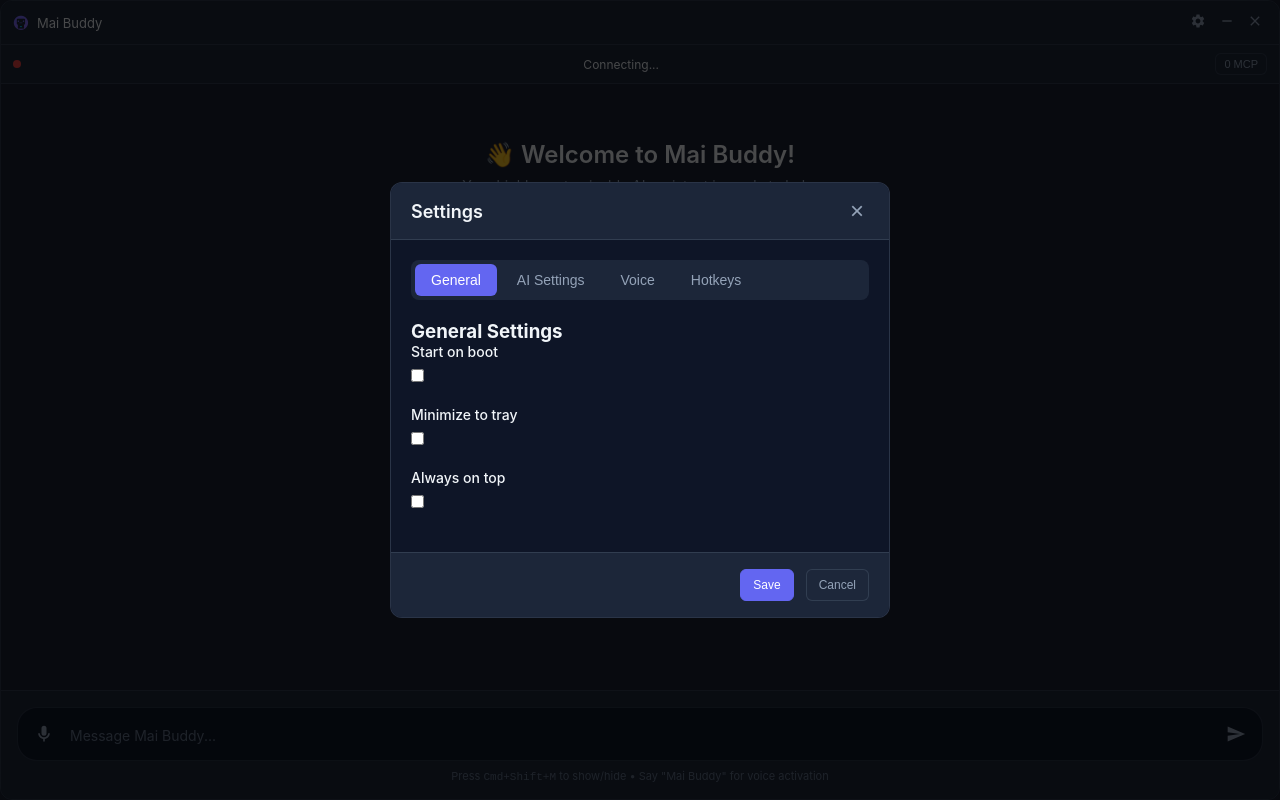
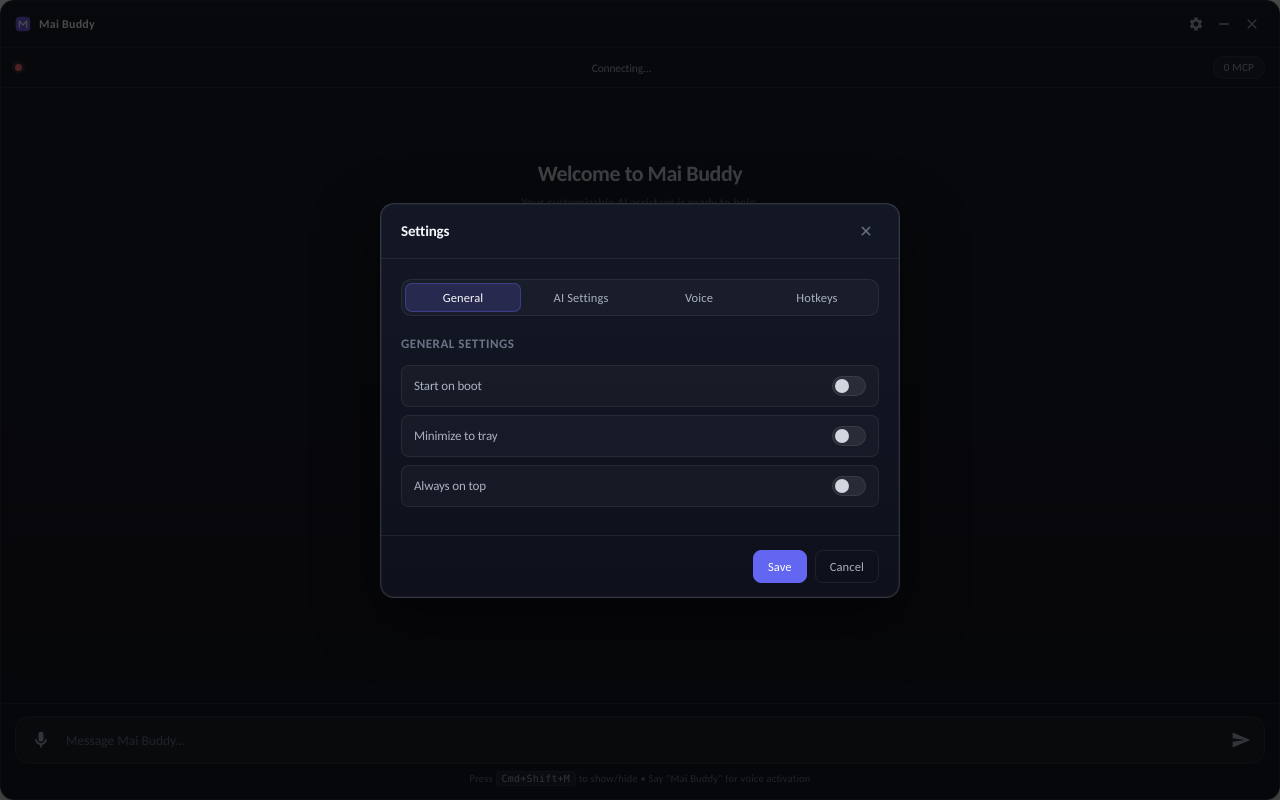
Before and after one commit to djleamen/mai-buddy, a website: page src/renderer/index.html in a window 1280 px wide. Both pictures are taken after a click on the button 1198 px from the left and 22 px from the top of the page. Drawn offline with nearby package versions, Linux system fonts and the light colour scheme.

Commit message:
Polish renderer UI, swap to Carlito font, fix title-bar icon
- Overhaul styles.css with refined tokens, gradients, spacing, and modal/tab polish
- Remove welcome emoji from renderer.js
- Replace broken <img> app icon with inline SVG monogram (WKWebView blocks file:// outside HTML dir)
- Switch body font to Carlito (Calibri-metric Google Font) with Calibri/Lato/system fallbacks

```diff
--- a/src/renderer/index.html
+++ b/src/renderer/index.html
@@ -4,13 +4,25 @@
     <meta charset="UTF-8">
     <meta name="viewport" content="width=device-width, initial-scale=1.0">
     <title>Mai Buddy</title>
+    <link rel="preconnect" href="https://fonts.googleapis.com">
+    <link rel="preconnect" href="https://fonts.gstatic.com" crossorigin>
+    <link rel="stylesheet" href="https://fonts.googleapis.com/css2?family=Carlito:wght@400;700&display=swap">
     <link rel="stylesheet" href="styles.css">
 </head>
 <body>
     <div id="app">
         <div class="title-bar" data-pywebview-drag-region>
             <div class="title-bar-left" data-pywebview-drag-region>
-                <img src="../../assets/icon.png" alt="Mai Buddy" class="app-icon" data-pywebview-drag-region>
+                <svg class="app-icon" width="16" height="16" viewBox="0 0 24 24" data-pywebview-drag-region aria-label="Mai Buddy" role="img">
+                    <defs>
+                        <linearGradient id="appIconGrad" x1="0" y1="0" x2="24" y2="24" gradientUnits="userSpaceOnUse">
+                            <stop offset="0%" stop-color="#6366f1"/>
+                            <stop offset="100%" stop-color="#8b5cf6"/>
+                        </linearGradient>
+                    </defs>
+                    <rect x="1" y="1" width="22" height="22" rx="6" fill="url(#appIconGrad)"/>
+                    <path d="M6.5 17V7.5L12 13.5L17.5 7.5V17" fill="none" stroke="#fff" stroke-width="2" stroke-linecap="round" stroke-linejoin="round"/>
+                </svg>
                 <span class="app-title" data-pywebview-drag-region>Mai Buddy</span>
             </div>
             <div class="title-bar-right">
--- a/src/renderer/renderer.js
+++ b/src/renderer/renderer.js
@@ -234,8 +234,8 @@
   showWelcomeMessage() {
     const welcomeHtml = `
       <div class="welcome-message">
-        <h2>👋 Welcome to Mai Buddy!</h2>
-        <p>Your highly customizable AI assistant is ready to help.</p>
+        <h2>Welcome to Mai Buddy</h2>
+        <p>Your customizable AI assistant is ready to help.</p>
         <div class="quick-actions">
           <button class="quick-action" onclick="renderer.insertQuickMessage('What can you help me with?')">What can you do?</button>
           <button class="quick-action" onclick="renderer.insertQuickMessage('Show me my MCP connections')">MCP Status</button>
--- a/src/renderer/styles.css
+++ b/src/renderer/styles.css
@@ -1,16 +1,23 @@
 :root {
   --primary-color: #6366f1;
+  --primary-hover: #818cf8;
   --secondary-color: #8b5cf6;
   --accent-color: #06b6d4;
-  --background-color: rgba(15, 23, 42, 0.95);
-  --surface-color: rgba(30, 41, 59, 0.9);
-  --text-primary: #f1f5f9;
-  --text-secondary: #94a3b8;
-  --text-muted: #64748b;
-  --border-color: rgba(71, 85, 105, 0.5);
-  --error-color: #ef4444;
-  --success-color: #10b981;
-  --warning-color: #f59e0b;
+  --background-color: rgba(11, 15, 25, 0.92);
+  --surface-color: rgba(24, 28, 42, 0.85);
+  --surface-elevated: rgba(36, 41, 58, 0.9);
+  --text-primary: #f5f6fa;
+  --text-secondary: #aab0c0;
+  --text-muted: #6b7385;
+  --border-color: rgba(255, 255, 255, 0.07);
+  --border-strong: rgba(255, 255, 255, 0.14);
+  --error-color: #f87171;
+  --success-color: #34d399;
+  --warning-color: #fbbf24;
+  --shadow-soft: 0 1px 0 rgba(255,255,255,0.04) inset, 0 8px 24px rgba(0,0,0,0.35);
+  --radius-sm: 6px;
+  --radius-md: 10px;
+  --radius-lg: 14px;
 }
 
 * {
@@ -19,18 +26,22 @@
   box-sizing: border-box;
 }
 
+[hidden] { display: none !important; }
+
 body {
-  font-family: -apple-system, BlinkMacSystemFont, 'Segoe UI', Roboto, sans-serif;
-  background: var(--background-color);
+  font-family: 'Carlito', 'Calibri', 'Lato', 'Segoe UI', -apple-system, BlinkMacSystemFont, sans-serif;
+  background: transparent;
   color: var(--text-primary);
   overflow: hidden;
+  -webkit-font-smoothing: antialiased;
+  -moz-osx-font-smoothing: grayscale;
+  letter-spacing: -0.01em;
   -webkit-user-select: none;
   user-select: none;
 }
 
 button, input, textarea, select {
-  -webkit-app-region: no-drag;
-  /* Fallback for non-webkit browsers */
+  font-family: inherit;
   pointer-events: auto;
 }
 
@@ -38,22 +49,23 @@
   height: 100vh;
   display: flex;
   flex-direction: column;
-  -webkit-backdrop-filter: blur(20px);
-  backdrop-filter: blur(20px);
+  background: linear-gradient(180deg, rgba(15, 19, 32, 0.96) 0%, rgba(11, 14, 24, 0.96) 100%);
+  -webkit-backdrop-filter: blur(24px) saturate(140%);
+  backdrop-filter: blur(24px) saturate(140%);
   border: 1px solid var(--border-color);
-  border-radius: 12px;
+  border-radius: 14px;
   overflow: hidden;
+  box-shadow: var(--shadow-soft);
 }
 .title-bar {
   display: flex;
   justify-content: space-between;
   align-items: center;
-  padding: 8px 12px;
-  background: var(--surface-color);
+  padding: 10px 14px;
+  background: transparent;
   border-bottom: 1px solid var(--border-color);
   -webkit-app-region: drag;
-  /* Fallback for non-webkit browsers */
-  cursor: move;
+  cursor: default;
 }
 
 .title-bar-left {
@@ -65,34 +77,42 @@
 .app-icon {
   width: 16px;
   height: 16px;
+  border-radius: 4px;
+  opacity: 0.95;
+  display: block;
+  flex-shrink: 0;
 }
 
 .app-title {
-  font-size: 13px;
+  font-size: 12px;
+  font-weight: 600;
+  letter-spacing: 0.02em;
+  color: var(--text-primary);
+}
+
 .title-bar-right {
   display: flex;
-  gap: 4px;
+  gap: 2px;
   -webkit-app-region: no-drag;
-  /* Fallback for non-webkit browsers */
   pointer-events: auto;
-}
-  display: flex;
-  gap: 4px;
-  -webkit-app-region: no-drag;
 }
 
 .title-bar-btn {
   background: none;
   border: none;
   color: var(--text-secondary);
-  padding: 4px;
-  border-radius: 4px;
+  width: 26px;
+  height: 26px;
+  border-radius: 6px;
   cursor: pointer;
-  transition: all 0.2s ease;
+  display: inline-flex;
+  align-items: center;
+  justify-content: center;
+  transition: background 0.15s ease, color 0.15s ease;
 }
 
 .title-bar-btn:hover {
-  background: rgba(255, 255, 255, 0.1);
+  background: rgba(255, 255, 255, 0.07);
   color: var(--text-primary);
 }
 
@@ -100,25 +120,29 @@
   display: flex;
   align-items: center;
   justify-content: space-between;
-  padding: 8px 12px;
-  background: var(--surface-color);
+  padding: 8px 14px;
+  background: transparent;
   border-bottom: 1px solid var(--border-color);
-  font-size: 12px;
+  font-size: 11.5px;
+  color: var(--text-secondary);
 }
 
 .status-indicator {
-  width: 8px;
-  height: 8px;
+  width: 7px;
+  height: 7px;
   border-radius: 50%;
-  margin-right: 6px;
+  margin-right: 8px;
+  box-shadow: 0 0 0 3px rgba(255, 255, 255, 0.04);
 }
 
 .status-indicator.online {
   background: var(--success-color);
+  box-shadow: 0 0 0 3px rgba(52, 211, 153, 0.15);
 }
 
 .status-indicator.offline {
   background: var(--error-color);
+  box-shadow: 0 0 0 3px rgba(248, 113, 113, 0.15);
 }
 
 .status-indicator.connecting {
@@ -132,14 +156,16 @@
 }
 
 .mcp-btn {
-  padding: 4px 8px;
+  padding: 4px 10px;
   font-size: 11px;
+  font-weight: 500;
+  letter-spacing: 0.02em;
   cursor: pointer;
-  background: var(--surface-color);
+  background: rgba(255, 255, 255, 0.04);
   border: 1px solid var(--border-color);
   color: var(--text-secondary);
-  border-radius: 6px;
-  transition: all 0.2s ease;
+  border-radius: 999px;
+  transition: background 0.15s ease, color 0.15s ease, border-color 0.15s ease;
 }
 .chat-container {
   flex: 1;
@@ -228,27 +254,28 @@
 }
 
 .message-content {
-  max-width: 80%;
-  padding: 12px 16px;
-  border-radius: 18px;
-  font-size: 14px;
-  line-height: 1.4;
+  max-width: 82%;
+  padding: 9px 13px;
+  border-radius: 14px;
+  font-size: 13.5px;
+  line-height: 1.5;
   word-wrap: break-word;
   -webkit-user-select: text;
-  user-select: text; /* Allow text selection */
-  cursor: text; /* Show text cursor */
+  user-select: text;
+  cursor: text;
 }
 
 .message.user .message-content {
-  background: var(--primary-color);
+  background: linear-gradient(135deg, var(--primary-color), var(--secondary-color));
   color: white;
-  border-bottom-right-radius: 6px;
+  border-bottom-right-radius: 4px;
+  box-shadow: 0 2px 8px rgba(99, 102, 241, 0.25);
 }
 
 .message.assistant .message-content {
   background: var(--surface-color);
   color: var(--text-primary);
-  border-bottom-left-radius: 6px;
+  border-bottom-left-radius: 4px;
   border: 1px solid var(--border-color);
 }
 
@@ -404,38 +431,46 @@
 
 /* Input Container */
 .input-container {
-  padding: 16px;
-  background: var(--surface-color);
+  padding: 12px 14px 14px;
+  background: transparent;
   border-top: 1px solid var(--border-color);
 }
 
 .input-wrapper {
   display: flex;
   align-items: flex-end;
-  gap: 8px;
-  background: var(--background-color);
+  gap: 4px;
+  background: rgba(255, 255, 255, 0.04);
   border: 1px solid var(--border-color);
-  border-radius: 20px;
-  padding: 8px;
+  border-radius: 14px;
+  padding: 6px 6px 6px 8px;
+  transition: border-color 0.15s ease, background 0.15s ease;
+}
+
+.input-wrapper:focus-within {
+  border-color: rgba(99, 102, 241, 0.5);
+  background: rgba(255, 255, 255, 0.06);
 }
 
 .voice-btn, .send-btn {
   background: none;
   border: none;
   color: var(--text-secondary);
-  padding: 8px;
-  border-radius: 50%;
+  padding: 7px;
+  border-radius: 8px;
   cursor: pointer;
-  transition: all 0.2s ease;
+  transition: background 0.15s ease, color 0.15s ease;
   display: flex;
   align-items: center;
   justify-content: center;
 }
 
 .voice-btn:hover, .send-btn:hover {
-  background: rgba(255, 255, 255, 0.1);
-  color: var(--primary-color);
+  background: rgba(255, 255, 255, 0.06);
+  color: var(--text-primary);
 }
+
+.send-btn:hover { color: var(--primary-color); }
 
 .voice-btn.active {
   background: var(--primary-color);
@@ -447,13 +482,14 @@
   background: none;
   border: none;
   color: var(--text-primary);
-  font-size: 14px;
+  font-size: 13.5px;
   resize: none;
   outline: none;
-  min-height: 20px;
+  min-height: 22px;
   max-height: 100px;
-  padding: 8px 0;
+  padding: 6px 4px;
   font-family: inherit;
+  line-height: 1.45;
 }
 
 #messageInput::placeholder {
@@ -462,9 +498,20 @@
 
 .input-hint {
   margin-top: 8px;
-  font-size: 11px;
+  font-size: 10.5px;
   color: var(--text-muted);
   text-align: center;
+  letter-spacing: 0.02em;
+}
+
+.input-hint kbd {
+  font-family: ui-monospace, SFMono-Regular, Menlo, monospace;
+  font-size: 10px;
+  padding: 1px 5px;
+  border-radius: 4px;
+  background: rgba(255, 255, 255, 0.06);
+  border: 1px solid var(--border-color);
+  color: var(--text-secondary);
 }
 .modal {
   position: fixed;
@@ -487,51 +534,56 @@
 }
 
 .modal-content {
-  background: var(--background-color);
-  border: 1px solid var(--border-color);
-  border-radius: 12px;
-  width: 500px;
+  background: linear-gradient(180deg, rgba(20, 24, 38, 0.98) 0%, rgba(14, 17, 28, 0.98) 100%);
+  border: 1px solid var(--border-strong);
+  border-radius: 14px;
+  width: 520px;
   max-width: 90vw;
   max-height: 90vh;
   overflow: hidden;
-  -webkit-backdrop-filter: blur(20px);
-  backdrop-filter: blur(20px);
+  -webkit-backdrop-filter: blur(24px);
+  backdrop-filter: blur(24px);
+  box-shadow: 0 20px 60px rgba(0,0,0,0.55), 0 0 0 1px rgba(255,255,255,0.04) inset;
 }
 
 .modal-content.large {
-  width: 700px;
+  width: 720px;
 }
 
 .modal-header {
   display: flex;
   justify-content: space-between;
   align-items: center;
-  padding: 16px 20px;
+  padding: 14px 20px;
   border-bottom: 1px solid var(--border-color);
-  background: var(--surface-color);
+  background: transparent;
 }
 
 .modal-header h2 {
-  font-size: 18px;
+  font-size: 15px;
   font-weight: 600;
+  letter-spacing: -0.01em;
   color: var(--text-primary);
 }
 
 .close-btn {
   background: none;
   border: none;
-  color: var(--text-secondary);
-  font-size: 24px;
+  color: var(--text-muted);
+  font-size: 22px;
   cursor: pointer;
   padding: 0;
-  width: 24px;
-  height: 24px;
+  width: 26px;
+  height: 26px;
+  border-radius: 6px;
   display: flex;
   align-items: center;
   justify-content: center;
+  transition: background 0.15s ease, color 0.15s ease;
 }
 
 .close-btn:hover {
+  background: rgba(255, 255, 255, 0.06);
   color: var(--text-primary);
 }
 
@@ -544,36 +596,46 @@
 .modal-footer {
   display: flex;
   justify-content: flex-end;
-  gap: 12px;
-  padding: 16px 20px;
+  gap: 8px;
+  padding: 14px 20px;
   border-top: 1px solid var(--border-color);
-  background: var(--surface-color);
+  background: transparent;
 }
 
 /* Settings */
 .settings-tabs {
   display: flex;
-  gap: 4px;
+  gap: 2px;
   margin-bottom: 20px;
-  background: var(--surface-color);
-  border-radius: 8px;
-  padding: 4px;
+  background: rgba(255, 255, 255, 0.03);
+  border: 1px solid var(--border-color);
+  border-radius: 10px;
+  padding: 3px;
 }
 
 .tab-btn {
+  flex: 1;
   background: none;
   border: none;
   color: var(--text-secondary);
-  padding: 8px 16px;
-  border-radius: 6px;
+  padding: 7px 10px;
+  border-radius: 7px;
   cursor: pointer;
-  font-size: 14px;
-  transition: all 0.2s ease;
+  font-size: 12.5px;
+  font-weight: 500;
+  letter-spacing: 0.01em;
+  white-space: nowrap;
+  transition: background 0.15s ease, color 0.15s ease;
+}
+
+.tab-btn:hover {
+  color: var(--text-primary);
 }
 
 .tab-btn.active {
-  background: var(--primary-color);
-  color: white;
+  background: rgba(99, 102, 241, 0.18);
+  color: var(--text-primary);
+  box-shadow: inset 0 0 0 1px rgba(99, 102, 241, 0.35);
 }
 
 .tab-content {
@@ -584,14 +646,23 @@
   display: block;
 }
 
+.tab-content h3 {
+  font-size: 13px;
+  font-weight: 600;
+  letter-spacing: 0.04em;
+  text-transform: uppercase;
+  color: var(--text-muted);
+  margin-bottom: 14px;
+}
+
 .setting-group {
-  margin-bottom: 20px;
+  margin-bottom: 14px;
 }
 
 .setting-group label {
   display: block;
   margin-bottom: 6px;
-  font-size: 14px;
+  font-size: 13px;
   font-weight: 500;
   color: var(--text-primary);
 }
@@ -600,20 +671,83 @@
 .setting-group select,
 .setting-group textarea {
   width: 100%;
-  background: var(--surface-color);
+  background: rgba(255, 255, 255, 0.03);
   border: 1px solid var(--border-color);
-  border-radius: 6px;
-  padding: 8px 12px;
+  border-radius: 8px;
+  padding: 9px 12px;
   color: var(--text-primary);
-  font-size: 14px;
+  font-size: 13px;
+  outline: none;
+  transition: border-color 0.15s ease, background 0.15s ease;
+}
+
+.setting-group input:focus,
+.setting-group select:focus,
+.setting-group textarea:focus {
+  border-color: rgba(99, 102, 241, 0.5);
+  background: rgba(255, 255, 255, 0.05);
+}
+
+/* Checkbox rows: inline layout with custom styled box */
+.setting-group:has(> input[type="checkbox"]) {
+  display: flex;
+  align-items: center;
+  justify-content: space-between;
+  padding: 10px 12px;
+  background: rgba(255, 255, 255, 0.03);
+  border: 1px solid var(--border-color);
+  border-radius: 8px;
+  margin-bottom: 8px;
+}
+
+.setting-group:has(> input[type="checkbox"]) label {
+  margin: 0;
+  font-weight: 400;
+  color: var(--text-secondary);
 }
 
 .setting-group input[type="checkbox"] {
-  width: auto;
+  -webkit-appearance: none;
+  appearance: none;
+  width: 34px;
+  height: 20px;
+  border-radius: 999px;
+  background: rgba(255, 255, 255, 0.08);
+  border: 1px solid var(--border-color);
+  position: relative;
+  cursor: pointer;
+  transition: background 0.18s ease, border-color 0.18s ease;
+  padding: 0;
+  flex: 0 0 auto;
+}
+
+.setting-group input[type="checkbox"]::after {
+  content: '';
+  position: absolute;
+  top: 2px;
+  left: 2px;
+  width: 14px;
+  height: 14px;
+  border-radius: 50%;
+  background: #d4d6df;
+  transition: transform 0.18s ease, background 0.18s ease;
+}
+
+.setting-group input[type="checkbox"]:checked {
+  background: var(--primary-color);
+  border-color: var(--primary-color);
+}
+
+.setting-group input[type="checkbox"]:checked::after {
+  transform: translateX(14px);
+  background: #fff;
 }
 
 .setting-group input[type="range"] {
   margin-right: 12px;
+  padding: 0;
+  background: transparent;
+  border: none;
 }
 
 .hotkey-input {
@@ -637,40 +771,46 @@
 
 /* Buttons */
 .btn {
-  background: var(--surface-color);
+  background: rgba(255, 255, 255, 0.04);
   color: var(--text-primary);
   border: 1px solid var(--border-color);
-  border-radius: 6px;
+  border-radius: 8px;
   cursor: pointer;
-  transition: all 0.2s ease;
-  padding: 8px 12px;
-  font-size: 12px;
+  transition: background 0.15s ease, border-color 0.15s ease, color 0.15s ease;
+  padding: 8px 14px;
+  font-size: 12.5px;
+  font-weight: 500;
+  letter-spacing: 0.01em;
   display: inline-flex;
   align-items: center;
-  gap: 4px;
+  gap: 6px;
   justify-content: center;
 }
 
-.btn.primary {
+.btn.primary,
+.btn.btn-primary {
   background: var(--primary-color);
   color: white;
   border-color: var(--primary-color);
 }
 
-.btn.secondary {
-  background: var(--surface-color);
+.btn.secondary,
+.btn.btn-secondary {
+  background: transparent;
   color: var(--text-secondary);
 }
 
 .btn:hover {
-  transform: translateY(-1px);
-  background: var(--primary-color);
-  border-color: var(--primary-color);
-  color: white;
+  background: rgba(255, 255, 255, 0.07);
+  border-color: var(--border-strong);
+  color: var(--text-primary);
 }
 
-.btn.primary:hover {
-  background: var(--secondary-color);
+.btn.primary:hover,
+.btn.btn-primary:hover {
+  background: var(--primary-hover);
+  border-color: var(--primary-hover);
+  color: white;
 }
 
 /* MCP Connections */
@@ -760,43 +900,51 @@
 /* Welcome Message */
 .welcome-message {
   text-align: center;
-  padding: 40px 20px;
+  padding: 56px 24px 32px;
   color: var(--text-secondary);
 }
 
 .welcome-message h2 {
-  font-size: 24px;
+  font-size: 22px;
   font-weight: 600;
+  letter-spacing: -0.02em;
   margin-bottom: 8px;
+  background: linear-gradient(135deg, #f5f6fa 0%, #aab0c0 100%);
+  -webkit-background-clip: text;
+  background-clip: text;
+  -webkit-text-fill-color: transparent;
   color: var(--text-primary);
 }
 
 .welcome-message p {
-  font-size: 14px;
-  margin-bottom: 20px;
+  font-size: 13px;
+  margin-bottom: 22px;
+  color: var(--text-muted);
 }
 
 .quick-actions {
   display: flex;
   flex-wrap: wrap;
-  gap: 8px;
+  gap: 6px;
   justify-content: center;
 }
 
 .quick-action {
-  background: var(--surface-color);
+  background: rgba(255, 255, 255, 0.04);
   border: 1px solid var(--border-color);
   color: var(--text-secondary);
-  padding: 8px 12px;
-  border-radius: 16px;
+  padding: 7px 12px;
+  border-radius: 999px;
   cursor: pointer;
-  font-size: 12px;
-  transition: all 0.2s ease;
+  font-size: 11.5px;
+  font-weight: 500;
+  transition: background 0.15s ease, color 0.15s ease, border-color 0.15s ease;
 }
 
 .quick-action:hover {
-  border-color: var(--primary-color);
-  color: var(--primary-color);
+  background: rgba(99, 102, 241, 0.12);
+  border-color: rgba(99, 102, 241, 0.4);
+  color: var(--text-primary);
 }
 
 .mcp-btn.active {
```
